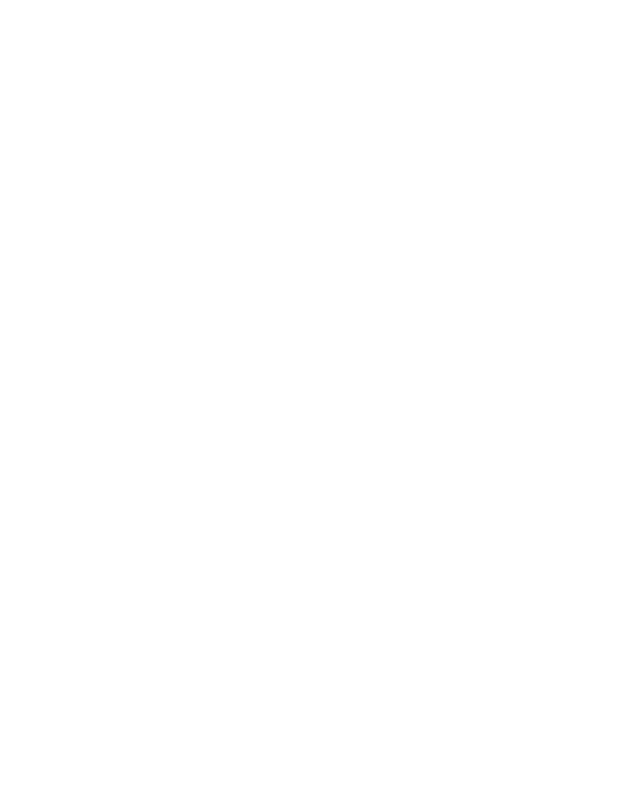
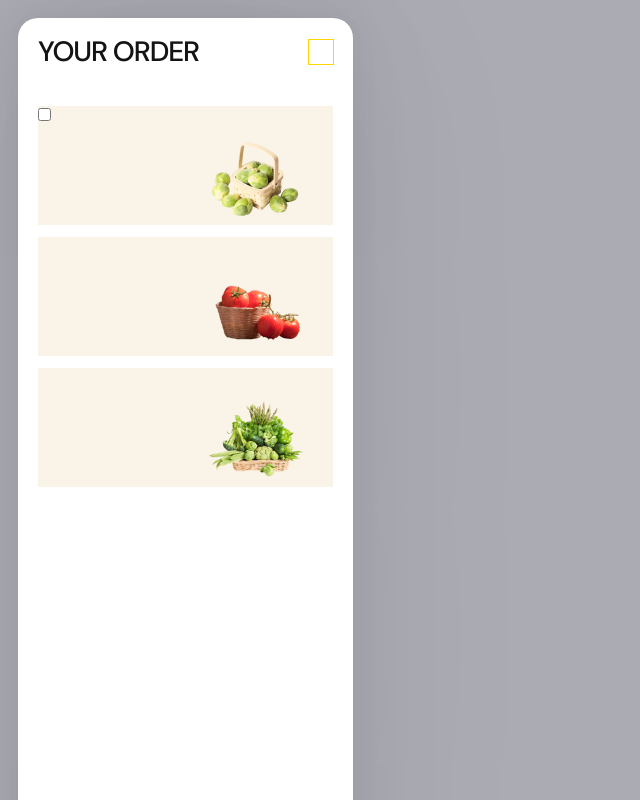
Before and after one commit to svkndeveloper/veggieboost, a website built with Vite: page src/index.html in a window 1280 px wide. Shown: the whole page, without its empty margins (0-640 px from the left). Built offline with nearby package versions, Linux system fonts and the light colour scheme; files whose address does not match are found by name.

Commit message:
some html and styles

```diff
--- /dev/null
+++ b/src/css/modal.css
@@ -0,0 +1,92 @@
+.backdrop {
+  position: fixed;
+  top: 0;
+  left: 0;
+  width: 100%;
+  height: 100%;
+  background-color: rgba(46, 47, 66, 0.4);
+  padding: 18px;
+  overflow-y: scroll;
+  opacity: 1;
+  visibility: visible;
+  transition: opacity var(--transition-duration)
+      var(--transition-timing-function),
+    visibility var(--transition-duration) var(--transition-timing-function);
+}
+
+/* .backdrop.is-hidden {
+  opacity: 0;
+  pointer-events: none;
+  visibility: hidden;
+} */
+
+.modal {
+  position: relative;
+  width: 335px;
+  height: 903px;
+  padding: 20px;
+  border-radius: 20px;
+  background: #fff;
+  box-shadow: 0px 0px 8.775463104248047px 0px rgba(0, 0, 0, 0.01),
+    0px 0px 18.17037010192871px 0px rgba(0, 0, 0, 0.02),
+    0px 0px 36.23749923706055px 0px rgba(0, 0, 0, 0.03),
+    0px 0px 71.02963256835938px 0px rgba(0, 0, 0, 0.03),
+    0px 0px 130.5995330810547px 0px rgba(0, 0, 0, 0.04),
+    0px 0px 223px 0px rgba(0, 0, 0, 0.05);
+}
+
+.modal-close-button {
+  position: absolute;
+  width: 24px;
+  height: 24px;
+  top: 22px;
+  right: 20px;
+  border: none;
+  background-color: transparent;
+  outline: 1px solid gold;
+}
+
+.modal-close-icon {
+  fill: black;
+}
+
+.modal-list-item {
+  width: 295px;
+  height: 119px;
+  background-color: #faf3e7;
+}
+
+.chart-cabbage {
+  background-image: url('../img-modal/cabbage.png');
+  background-repeat: no-repeat;
+  background-position: bottom 8px right 30px;
+}
+
+.chart-tomato {
+  background-image: url('../img-modal/tomato.png');
+  background-repeat: no-repeat;
+  background-position: bottom 8px right 30px;
+}
+
+.chart-basket {
+  background-image: url('../img-modal/basket.png');
+  background-repeat: no-repeat;
+  background-position: bottom 8px right 30px;
+}
+
+.modal-list-item:not(:last-child) {
+  margin-bottom: 12px;
+}
+
+.modal-title {
+  color: #141414;
+  text-shadow: 0px 4px 70px 0px rgba(0, 0, 0, 0.1);
+  font-size: 28px;
+  font-family: DM Sans;
+  font-style: normal;
+  font-weight: 500;
+  line-height: 28px;
+  letter-spacing: -1.12px;
+  text-transform: uppercase;
+  margin-bottom: 40px;
+}
--- a/src/css/styles.css
+++ b/src/css/styles.css
@@ -16,4 +16,4 @@
 /* Footer */
 @import url('');
 /* Modal */
-@import url('');
+@import url('./modal.css');
--- a/src/index.html
+++ b/src/index.html
@@ -32,7 +32,7 @@
     <!-- Footer -->
     <load src="" />
     <!-- Modal -->
-    <load src="" />
-    <script type="module" src="/main.js"></script>
+    <load src="./partials/modal.html" />
+    <!-- <script type="module" src="./main.js"></script> -->
   </body>
 </html>
--- /dev/null
+++ b/src/partials/modal.html
@@ -0,0 +1,17 @@
+<div class="backdrop is-hidden" data-modal>
+  <div class="modal">
+    <button class="modal-close-button" type="button">
+      <svg class="modal-close-icon" width="8" height="8">
+        <use href="../public/icons.svg#icon-cross"></use>
+      </svg>
+    </button>
+    <h1 class="modal-title">Your Order</h1>
+    <ul class="modal-list">
+      <li class="modal-list-item chart-cabbage">
+        <input type="checkbox" class="modal-checkbox" />
+      </li>
+      <li class="modal-list-item chart-tomato"></li>
+      <li class="modal-list-item chart-basket"></li>
+    </ul>
+  </div>
+</div>
```
Also changed, not shown: src/img-modal/basket.png (added), src/img-modal/cabbage-2x.png (added), src/img-modal/cabbage.png (added), src/img-modal/icons.svg (added), src/img-modal/tomato-2x.png (added), src/img-modal/tomato.png (added), src/img-modal/vegetables basket-2x.png (added).
